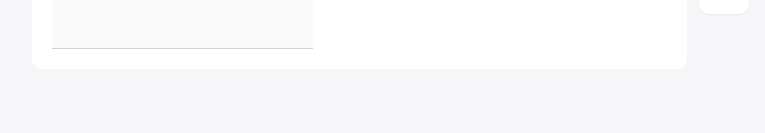
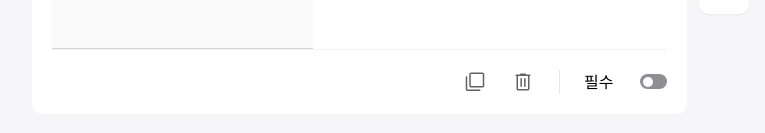
Before and after one commit to bryan01-Martin/multi-form-survey, a React (Vite) app: page / in a window 1280 px wide. Shown: the part 375-508 px from the top of the page, without its empty margins (281-1046 px from the left). Built offline with nearby package versions, Linux system fonts and the light colour scheme.

Commit message:
feat: Question Footer 추가

```diff
--- /dev/null
+++ b/src/components/common/Divider.tsx
@@ -0,0 +1,20 @@
+import classNames from "classnames";
+
+interface Props {
+  direction?: "horizontal" | "vertical";
+}
+export default function Divider({
+  className,
+  direction = "horizontal",
+}: Cn<Props>) {
+  if (direction === "horizontal") {
+    return (
+      <hr
+        className={classNames("border-t-1 border-gray100 w-full", className)}
+      />
+    );
+  }
+  return (
+    <hr className={classNames("border-l-1 border-gray100 h-full", className)} />
+  );
+}
--- /dev/null
+++ b/src/components/common/Switch.tsx
@@ -0,0 +1,30 @@
+import classNames from "classnames";
+
+interface Props {
+  id: string;
+  checked: boolean;
+  onChange: (checked: boolean) => void;
+}
+
+export default function Switch({ id, checked, onChange }: Props) {
+  return (
+    <>
+      <input
+        id={id}
+        className="peer opacity-0 w-0"
+        type="checkbox"
+        checked={checked}
+        onChange={(e) => onChange(e.currentTarget.checked)}
+      />
+      <label
+        htmlFor={id}
+        className={classNames(
+          "flex items-center inline-block rounded-full h-15 w-27 bg-gray400 px-3",
+          "before:inline-block before:h-10 before:w-10 before:rounded-full before:bg-white",
+          "peer-checked:bg-main peer-checked:before:translate-x-11",
+          "transition-colors duration-300 before:transition-transform before:duration-300"
+        )}
+      ></label>
+    </>
+  );
+}
--- a/src/components/edit/EditorMenu.tsx
+++ b/src/components/edit/EditorMenu.tsx
@@ -13,10 +13,10 @@
         className
       )}
     >
-      <button onClick={surveyStore.addQuestion}>
+      <button onClick={() => surveyStore.addQuestion()}>
         <PlusIcon />
       </button>
-      <button onClick={surveyStore.addSection}>
+      <button onClick={() => surveyStore.addSection()}>
         <SectionPlusIcon />
       </button>
     </div>
--- a/src/components/edit/QuestionEditor.tsx
+++ b/src/components/edit/QuestionEditor.tsx
@@ -1,103 +1,49 @@
-import { QuestionType } from "../../types/app";
-import Dropdown from "../common/Dropdown";
 import Input from "../common/Input";
-import Panel, { PanelBody, PanelHeader } from "../common/Panel";
+import Panel, { PanelBody, PanelFooter, PanelHeader } from "../common/Panel";
 
-import ShortTextIcon from "../../assets/icons/check_indeterminate_small.svg?react";
-import LongText from "../../assets/icons/subject.svg?react";
-import MultipleChoiceIcon from "../../assets/icons/checklist.svg?react";
-import CheckboxIcon from "../../assets/icons/check_circle.svg?react";
-import DropdownIcon from "../../assets/icons/arrow_circle_down.svg?react";
-import DateIcon from "../../assets/icons/calendar_today.svg?react";
-import TimeIcon from "../../assets/icons/schedule.svg?react";
 import QuestionBodyEditor from "./QuestionBodyEditor";
 import Question from "../../models/question";
 import { observer } from "mobx-react-lite";
+import QuestionTypeEditor from "./QuestionTypeEditor";
+
+import CopyIcon from "../../assets/icons/filter_none.svg?react";
+import DeleteIcon from "../../assets/icons/delete.svg?react";
+import Divider from "../common/Divider";
+import Switch from "../common/Switch";
 
 interface Props {
   question: Question;
+  onCopy: (id: number) => void;
+  onDelete: (id: number) => void;
 }
 
-function QuestionEditor({ question }: Props) {
+function QuestionEditor({ question, onCopy, onDelete }: Props) {
   return (
     <Panel>
       <PanelHeader className="fle mb-25">
         <Input className="flex-1 mr-30" />
-        <Dropdown<QuestionType>
-          defaultValue={question.type}
-          onChange={(value) => {
-            question.setType(value);
-          }}
-          options={[
-            {
-              label: (
-                <div>
-                  <ShortTextIcon className="inline-block mr-10" />
-                  <span>단답형</span>
-                </div>
-              ),
-              value: "shortText",
-            },
-            {
-              label: (
-                <div>
-                  <LongText className="inline-block mr-10" />
-                  <span>장문형</span>
-                </div>
-              ),
-              value: "longText",
-            },
-            {
-              label: (
-                <div>
-                  <MultipleChoiceIcon className="inline-block mr-10" />
-                  <span>객관식</span>
-                </div>
-              ),
-              value: "multipleChoice",
-            },
-            {
-              label: (
-                <div>
-                  <CheckboxIcon className="inline-block mr-10" />
-                  <span>체크박스</span>
-                </div>
-              ),
-              value: "checkbox",
-            },
-            {
-              label: (
-                <div>
-                  <DropdownIcon className="inline-block mr-10" />
-                  <span>드롭다운</span>
-                </div>
-              ),
-              value: "dropdown",
-            },
-            {
-              label: (
-                <div>
-                  <DateIcon className="inline-block mr-10" />
-                  <span>날짜</span>
-                </div>
-              ),
-              value: "date",
-            },
-            {
-              label: (
-                <div>
-                  <TimeIcon className="inline-block mr-10" />
-                  <span>시간</span>
-                </div>
-              ),
-              value: "time",
-            },
-          ]}
-        />
+        <QuestionTypeEditor type={question.type} onChange={question.setType} />
       </PanelHeader>
       <PanelBody>
         <QuestionBodyEditor type={question.type} />
       </PanelBody>
+      <PanelFooter className="flex justify-end gap-x-24 h-24">
+        <button onClick={() => onCopy(question.id)}>
+          <CopyIcon />
+        </button>
+        <button>
+          <DeleteIcon onClick={() => onDelete(question.id)} />
+        </button>
+        <Divider direction="vertical" />
+        <div className="flex items-center gap-x-13">
+          <span>필수</span>
+          <Switch
+            id={`${question.id}_switch`}
+            checked={question.required}
+            onChange={question.setRequired}
+          />
+        </div>
+      </PanelFooter>
     </Panel>
   );
 }
--- /dev/null
+++ b/src/components/edit/QuestionTypeEditor.tsx
@@ -0,0 +1,93 @@
+import { QuestionType } from "../../types/app";
+import Dropdown from "../common/Dropdown";
+import ShortTextIcon from "../../assets/icons/check_indeterminate_small.svg?react";
+import LongText from "../../assets/icons/subject.svg?react";
+import MultipleChoiceIcon from "../../assets/icons/checklist.svg?react";
+import CheckboxIcon from "../../assets/icons/check_circle.svg?react";
+import DropdownIcon from "../../assets/icons/arrow_circle_down.svg?react";
+import DateIcon from "../../assets/icons/calendar_today.svg?react";
+import TimeIcon from "../../assets/icons/schedule.svg?react";
+import { observer } from "mobx-react-lite";
+
+interface Props {
+  type: QuestionType;
+  onChange: (type: QuestionType) => void;
+}
+
+function QuestionTypeEditor({ type, onChange }: Props) {
+  return (
+    <Dropdown<QuestionType>
+      defaultValue={type}
+      onChange={(value) => {
+        onChange(value);
+      }}
+      options={[
+        {
+          label: (
+            <div>
+              <ShortTextIcon className="inline-block mr-10" />
+              <span>단답형</span>
+            </div>
+          ),
+          value: "shortText",
+        },
+        {
+          label: (
+            <div>
+              <LongText className="inline-block mr-10" />
+              <span>장문형</span>
+            </div>
+          ),
+          value: "longText",
+        },
+        {
+          label: (
+            <div>
+              <MultipleChoiceIcon className="inline-block mr-10" />
+              <span>객관식</span>
+            </div>
+          ),
+          value: "multipleChoice",
+        },
+        {
+          label: (
+            <div>
+              <CheckboxIcon className="inline-block mr-10" />
+              <span>체크박스</span>
+            </div>
+          ),
+          value: "checkbox",
+        },
+        {
+          label: (
+            <div>
+              <DropdownIcon className="inline-block mr-10" />
+              <span>드롭다운</span>
+            </div>
+          ),
+          value: "dropdown",
+        },
+        {
+          label: (
+            <div>
+              <DateIcon className="inline-block mr-10" />
+              <span>날짜</span>
+            </div>
+          ),
+          value: "date",
+        },
+        {
+          label: (
+            <div>
+              <TimeIcon className="inline-block mr-10" />
+              <span>시간</span>
+            </div>
+          ),
+          value: "time",
+        },
+      ]}
+    />
+  );
+}
+
+export default observer(QuestionTypeEditor);
--- a/src/components/edit/SectionEditor.tsx
+++ b/src/components/edit/SectionEditor.tsx
@@ -11,7 +11,12 @@
     <div className={"[&>*]:mb-24"}>
       <SectionTitleEditor capTitle={"2개 중 1번째"} section={section} />
       {section.questions.map((question) => (
-        <QuestionEditor key={question.id} question={question} />
+        <QuestionEditor
+          key={question.id}
+          question={question}
+          onCopy={section.copyQuestion}
+          onDelete={section.removeQuestion}
+        />
       ))}
     </div>
   );
--- a/src/models/question.ts
+++ b/src/models/question.ts
@@ -24,7 +24,7 @@
       required: false,
     }
   ) {
-    makeAutoObservable(this);
+    makeAutoObservable(this, {}, { autoBind: true });
 
     this.id = data.id;
     this.title = data.title;
--- a/src/models/sections.ts
+++ b/src/models/sections.ts
@@ -22,7 +22,7 @@
       questions: [new Question()],
     }
   ) {
-    makeAutoObservable(this);
+    makeAutoObservable(this, {}, { autoBind: true });
     this.id = data.id;
     this.title = data.title;
     this.description = "";
```
